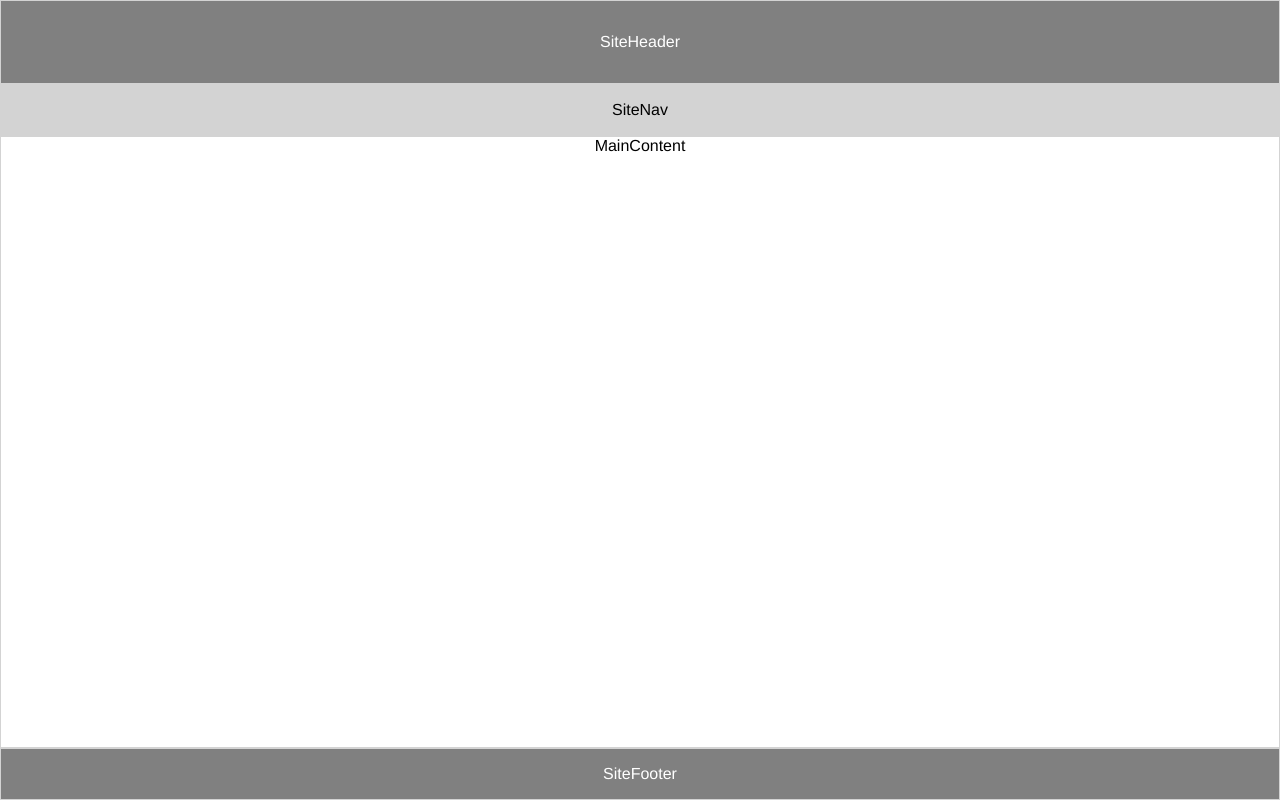
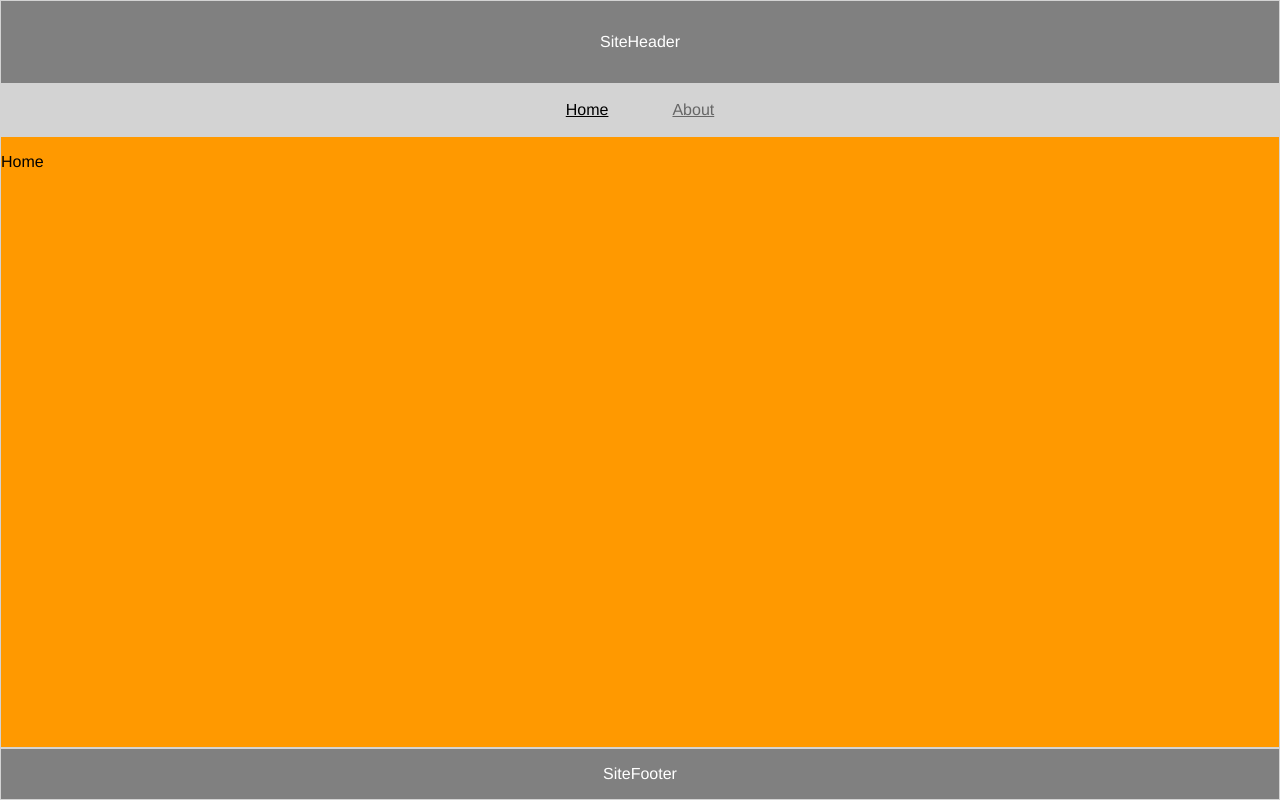
Before and after one commit to Jo-Pickering/my-react-app, a React (Vite) app: page / in a window 1280 px wide. Built offline with nearby package versions, Linux system fonts and the light colour scheme.

Commit message:
Add React Router

```diff
--- a/package.json
+++ b/package.json
@@ -11,7 +11,8 @@
   },
   "dependencies": {
     "react": "^18.2.0",
-    "react-dom": "^18.2.0"
+    "react-dom": "^18.2.0",
+    "react-router-dom": "^6.23.1"
   },
   "devDependencies": {
     "@types/react": "^18.2.66",
--- /dev/null
+++ b/src/components/About/About.jsx
@@ -0,0 +1,11 @@
+import styles from "./About.module.css";
+
+function About() {
+  return (
+    <div className={styles.wrapper}>
+      <p>About</p>
+    </div>
+  );
+}
+
+export default About;
--- /dev/null
+++ b/src/components/About/About.module.css
@@ -0,0 +1,4 @@
+.wrapper {
+  background: #f90;
+  width: 100%;
+}
--- /dev/null
+++ b/src/components/Home/Home.jsx
@@ -0,0 +1,11 @@
+import styles from "./Home.module.css";
+
+function Home() {
+  return (
+    <div className={styles.wrapper}>
+      <p>Home</p>
+    </div>
+  );
+}
+
+export default Home;
--- /dev/null
+++ b/src/components/Home/Home.module.css
@@ -0,0 +1,4 @@
+.wrapper {
+  background: #f90;
+  width: 100%;
+}
--- a/src/components/MainContent/MainContent.jsx
+++ b/src/components/MainContent/MainContent.jsx
@@ -1,7 +1,13 @@
+import { Outlet } from "react-router-dom";
+
 import styles from "./MainContent.module.css";
 
 function MainContent() {
-  return <div className={styles.wrapper}>MainContent</div>;
+  return (
+    <div className={styles.wrapper}>
+      <Outlet />
+    </div>
+  );
 }
 
 export default MainContent;
--- a/src/components/SiteNav/SiteNav.jsx
+++ b/src/components/SiteNav/SiteNav.jsx
@@ -1,7 +1,30 @@
+import { NavLink } from "react-router-dom";
+
 import styles from "./SiteNav.module.css";
 
 function SiteNav() {
-  return <div className={styles.wrapper}>SiteNav</div>;
+  const navLinks = [
+    { label: "Home", url: "/" },
+    { label: "About", url: "/about" },
+  ];
+
+  return (
+    <div className={styles.wrapper}>
+      <nav className={styles.links}>
+        {navLinks.map((navLink) => (
+          <NavLink
+            key={navLink.url}
+            to={navLink.url}
+            className={({ isActive }) =>
+              isActive ? styles.activeLink : styles.inactiveLink
+            }
+          >
+            {navLink.label}
+          </NavLink>
+        ))}
+      </nav>
+    </div>
+  );
 }
 
 export default SiteNav;
--- a/src/main.jsx
+++ b/src/main.jsx
@@ -1,10 +1,14 @@
 import React from "react";
 import ReactDOM from "react-dom/client";
 import Root from "./components/Root/Root";
+import routes from "./routes";
 import "./assets/css/index.css";
+import { RouterProvider, createBrowserRouter } from "react-router-dom";
 
-ReactDOM.createRoot(document.getElementById("root")).render(
+const router = createBrowserRouter(routes);
+
+const root = ReactDOM.createRoot(document.getElementById("root")).render(
   <React.StrictMode>
-    <Root />
+    <RouterProvider router={router} />
   </React.StrictMode>
 );
--- /dev/null
+++ b/src/routes.jsx
@@ -0,0 +1,22 @@
+import Root from "./components/Root/Root";
+import Home from "./components/Home/Home";
+import About from "./components/About/About";
+
+const routes = [
+  {
+    path: "/",
+    element: <Root />,
+    children: [
+      {
+        path: "",
+        element: <Home />,
+      },
+      {
+        path: "about",
+        element: <About />,
+      },
+    ],
+  },
+];
+
+export default routes;
```
Also changed, not shown: 1 other file (tests, documents, lock files or other folders).
